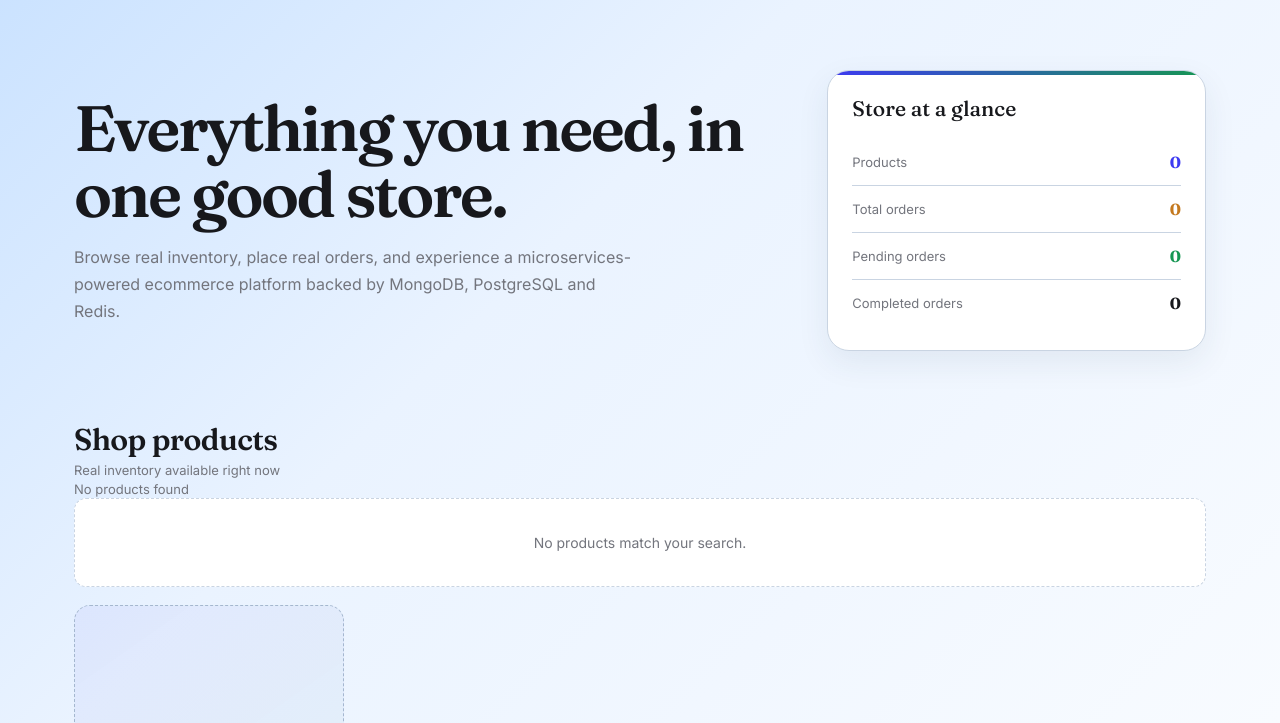
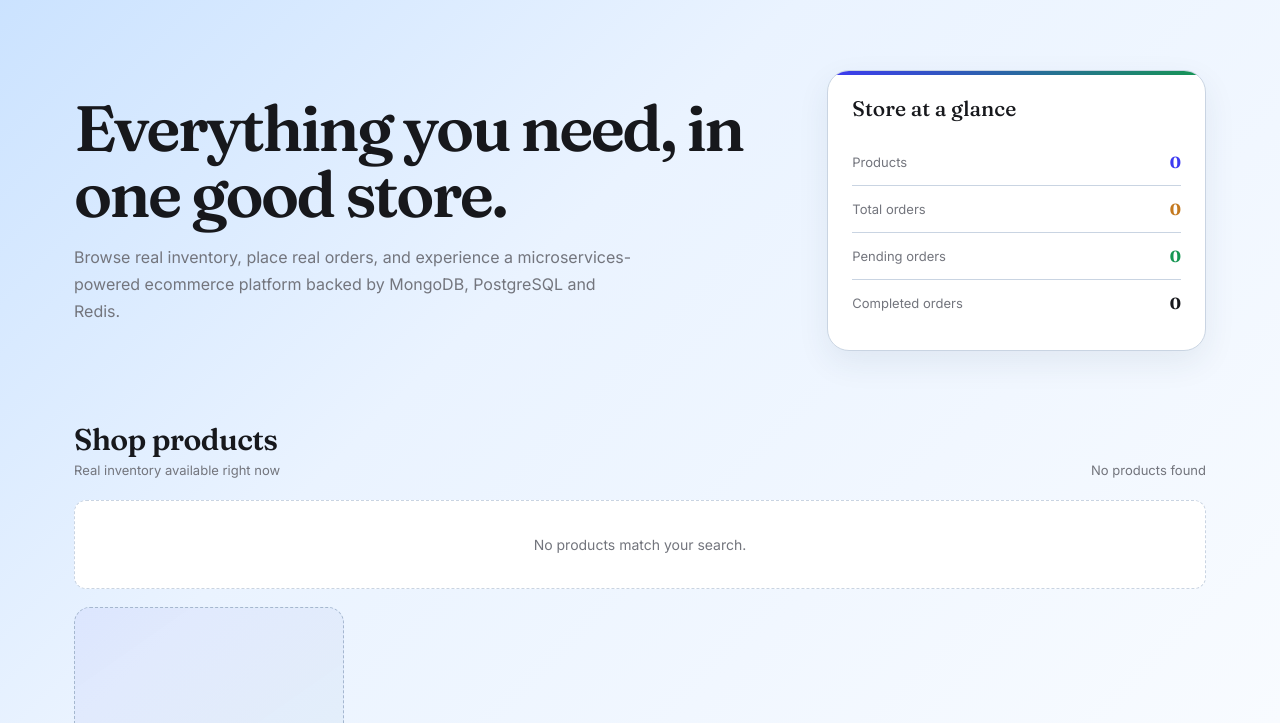
Before and after one commit to Arhamm17/Goodstock-Ecommerce, a website: page frontend-gateway/public/index.html in a window 1280 px wide. Shown: the part 76-799 px from the top of the page. Drawn offline with Linux system fonts and the light colour scheme; no server answers.

Commit message:
for testing jenkins pipeline

```diff
--- a/frontend-gateway/public/index.html
+++ b/frontend-gateway/public/index.html
@@ -1331,7 +1331,7 @@
 
   <section id="products-section">
 
-    <div class="section-hear" >
+    <div class="section-head" >
 
       <div class="section-title-wrap">
         <h2>Shop products</h2>
```
